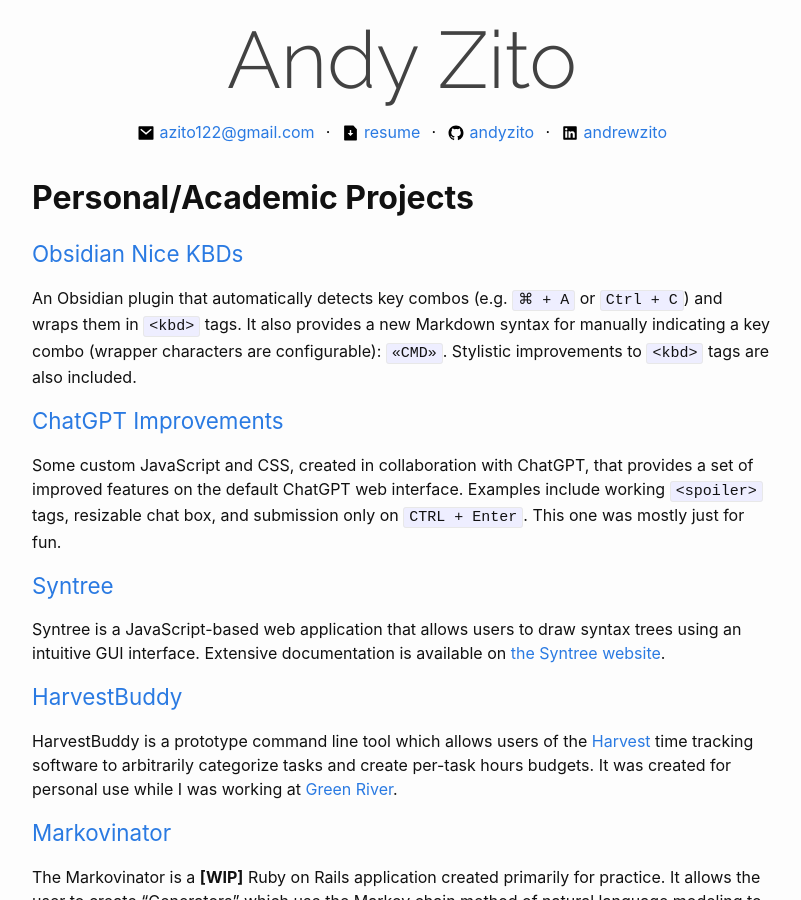
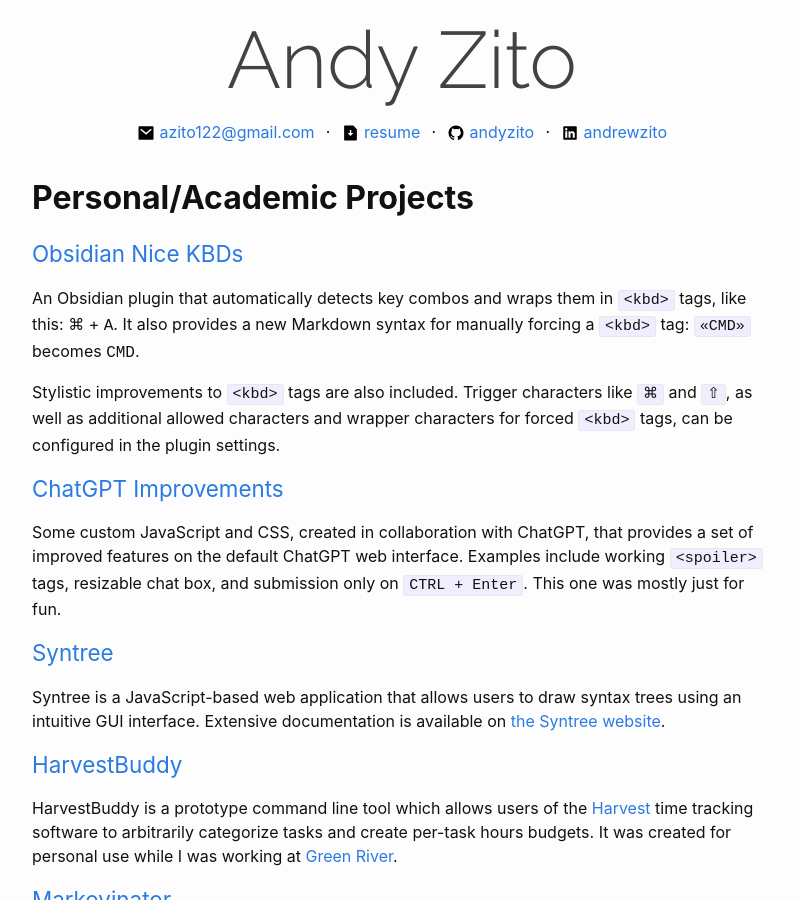
Before and after one commit to andyzito/andyzito.github.io, a Jekyll site: the page built from index.md, in a window 1280 px wide and 900 px high. Shown: the whole window, without its empty margins (238-1039 px from the left). Built offline with Jekyll 4.4.1, drawn with Linux system fonts in a browser that asks for light colours; our own code applies the rules of GitHub Pages for plain Markdown files.

Commit message:
Improve obsidian-nice-kbds blurb

```diff
--- a/index.md
+++ b/index.md
@@ -8,7 +8,9 @@ layout: home
 
 ## [Obsidian Nice KBDs](https://github.com/andyzito/obsidian-nice-kbds)
 
-An Obsidian plugin that automatically detects key combos (e.g. `⌘ + A` or `Ctrl + C`) and wraps them in `<kbd>` tags. It also provides a new Markdown syntax for manually indicating a key combo (wrapper characters are configurable): `«CMD»`. Stylistic improvements to `<kbd>` tags are also included.
+An Obsidian plugin that automatically detects key combos and wraps them in `<kbd>` tags, like this: <kbd>⌘</kbd> + <kbd>A</kbd>. It also provides a new Markdown syntax for manually forcing a `<kbd>` tag: `«CMD»` becomes <kbd>CMD</kbd>.
+
+Stylistic improvements to `<kbd>` tags are also included. Trigger characters like `⌘` and `⇧`, as well as additional allowed characters and wrapper characters for forced `<kbd>` tags, can be configured in the plugin settings.
 
 ## [ChatGPT Improvements](https://github.com/andyzito/chatgpt-improvements)
 
```
